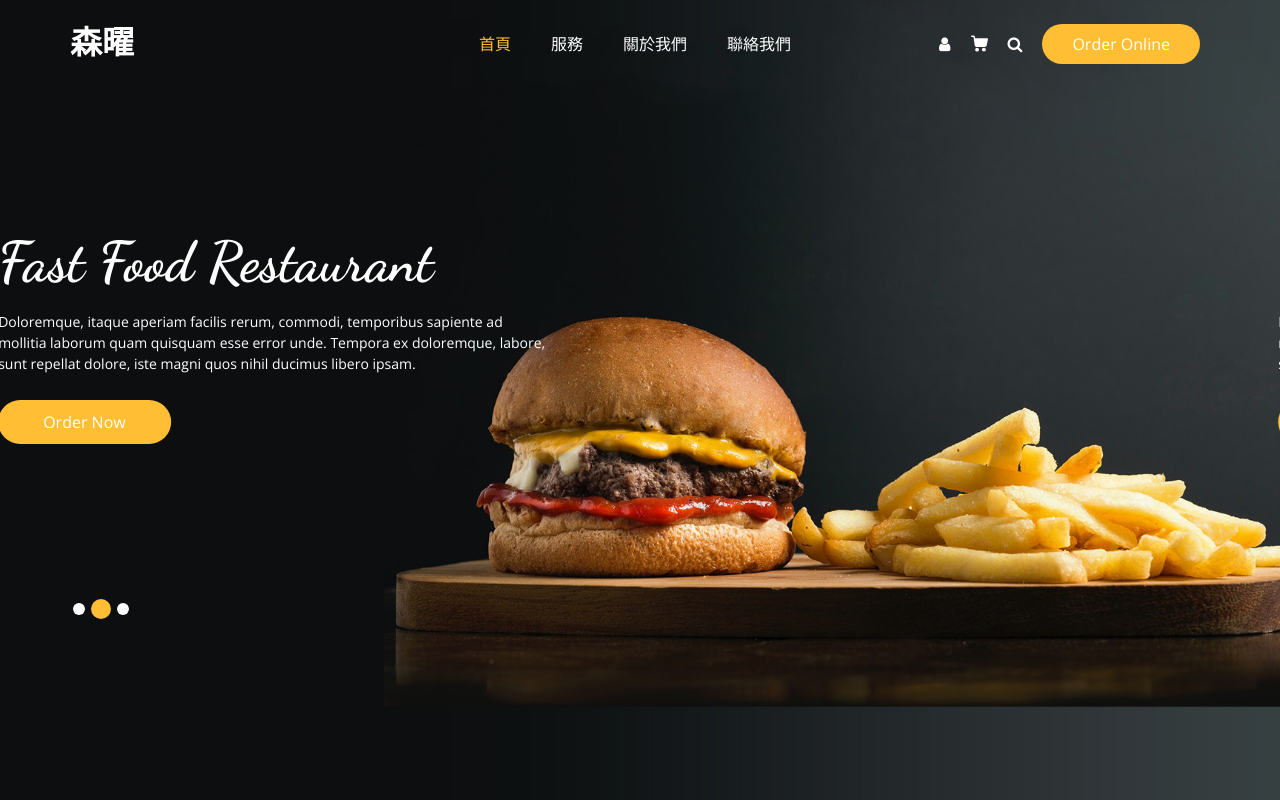
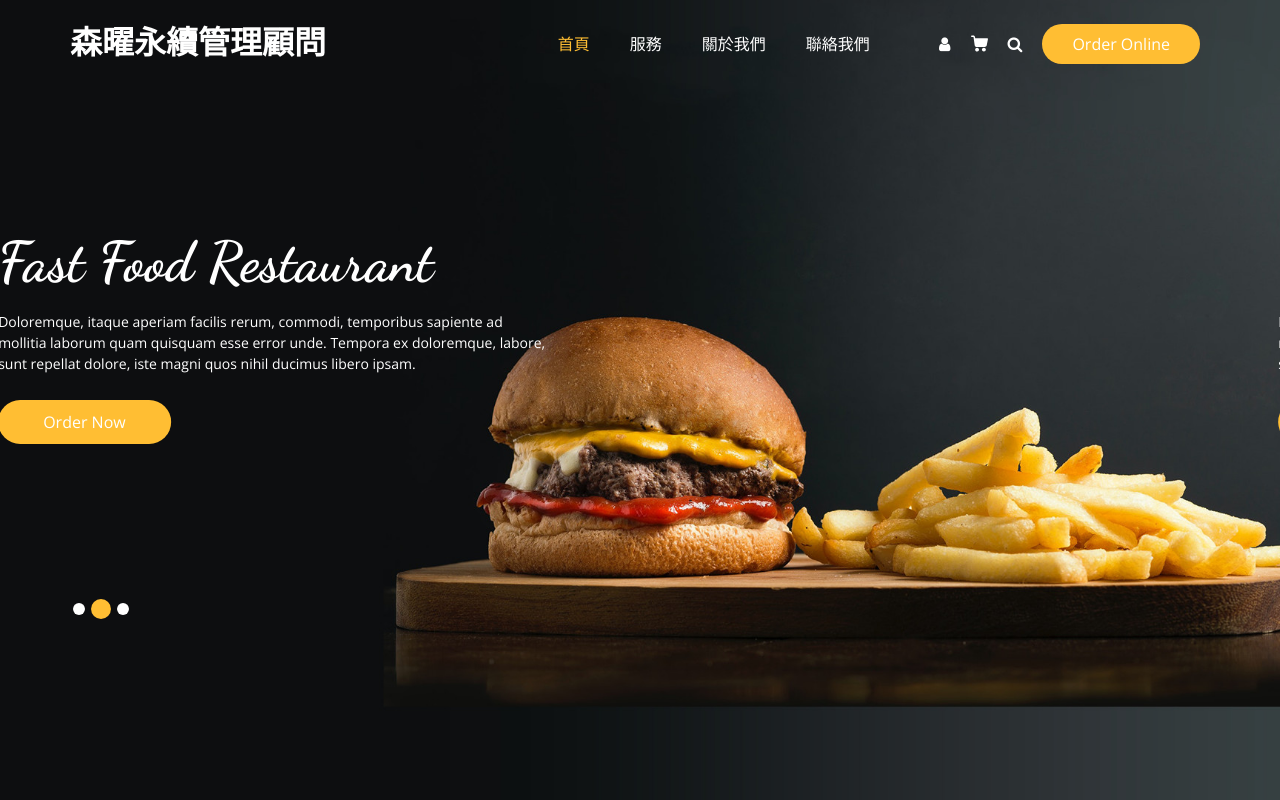
Before and after one commit to maymoss/sunora.web.io, a plain HTML site: page index.html in a window 1280 px wide. Shown: the top 800 px of the page. Drawn offline with nearby package versions, Linux system fonts and the light colour scheme; some packages are replaced by stand-ins of ours.

Commit message:
Update index.html

```diff
--- a/index.html
+++ b/index.html
@@ -44,9 +44,7 @@
       <div class="container">
         <nav class="navbar navbar-expand-lg custom_nav-container ">
           <a class="navbar-brand" href="index.html">
-            <span>
-              森曜
-            </span>
+            <span>森曜永續管理顧問</span>
           </a>
 
           <button class="navbar-toggler" type="button" data-toggle="collapse" data-target="#navbarSupportedContent" aria-controls="navbarSupportedContent" aria-expanded="false" aria-label="Toggle navigation">
```
